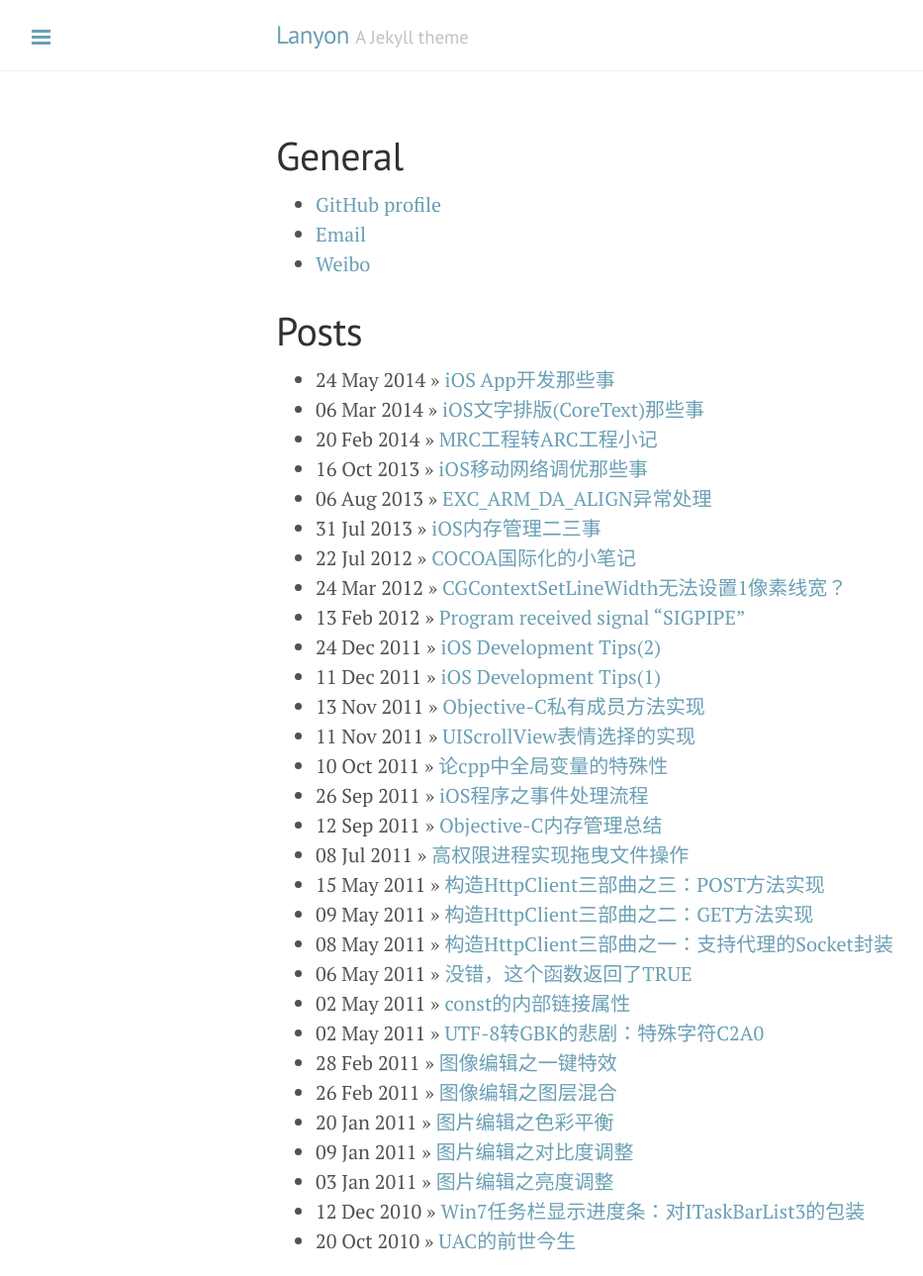
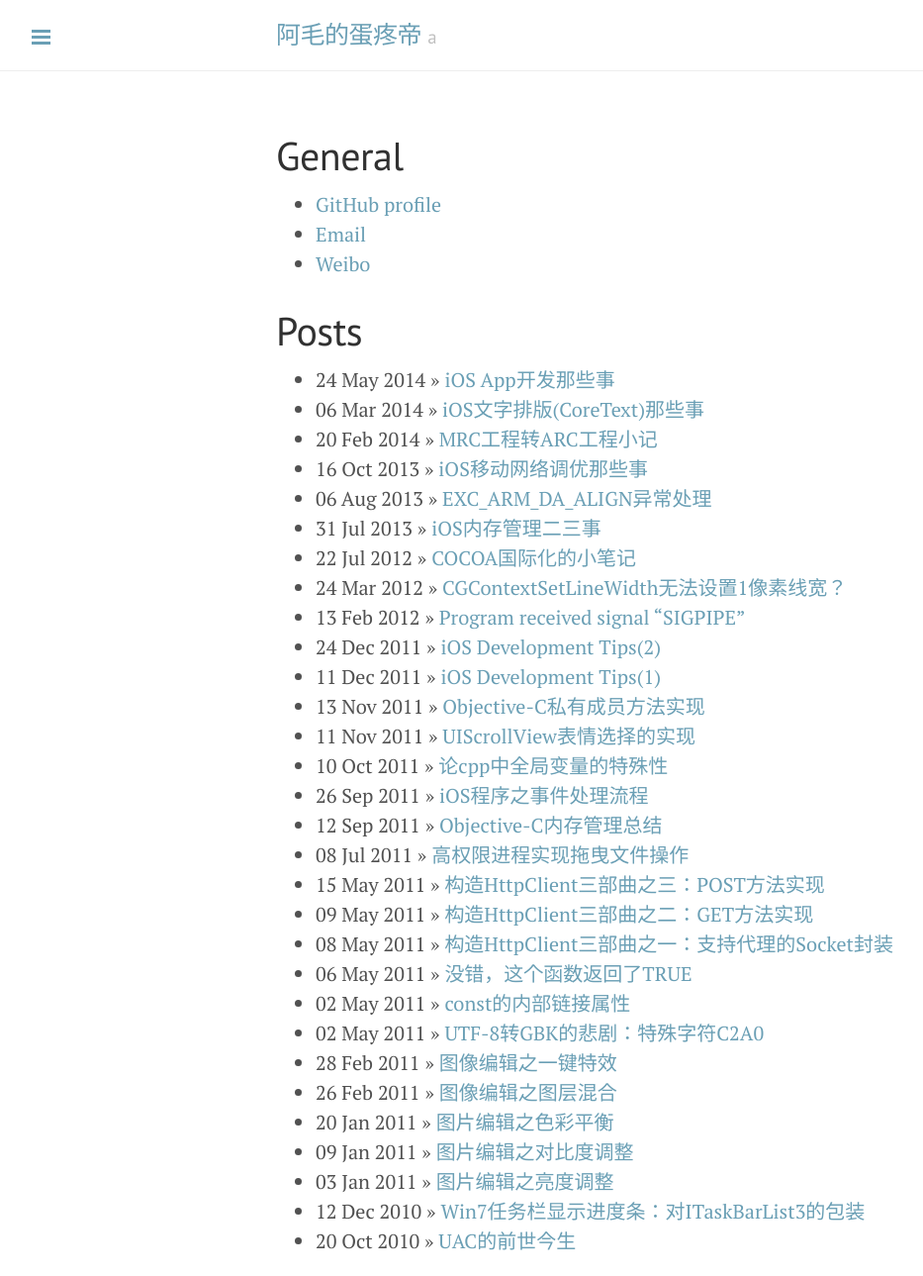
Before and after one commit to xiangwangfeng/xiangwangfeng.github.io, a Jekyll site: the page built from index.html, in a window 1280 px wide. Shown: the whole page at 99% size, without its empty margins (1-934 px from the left). Built offline with Jekyll 4.4.1, drawn with Linux system fonts in a browser that asks for light colours; Markdown is read by kramdown in place of the engine named in the settings; the list of posts is cut into pages by our own code.

Commit message:
更新yml

```diff
--- a/_config.yml
+++ b/_config.yml
@@ -6,19 +6,17 @@ pygments:         true
 permalink:        pretty
 
 # Setup
-title:            Lanyon
-tagline:          'A Jekyll theme'
-description:      'A reserved <a href="http://jekyllrb.com" target="_blank">Jekyll</a> theme that places the utmost gravity on content with a hidden drawer. Made by <a href="https://twitter.com/mdo" target="_blank">@mdo</a>.'
-url:              http://lanyon.getpoole.com
+title:            阿毛的蛋疼帝
+tagline:          'a'
 baseurl:          '/'
 paginate:         5
 
 author:
-  name:           'Mark Otto'
-  url:            https://twitter.com/mdo
+  name:           'Xiang Wangfeng'
+  url:            xiangwangfeng.com
 
 # Custom vars
 version:          1.0.0
 
 github:
-  repo:           https://github.com/poole/lanyon
+  repo:           https://github.com/xiangwangfeng/xiangwangfeng.github.io
```
